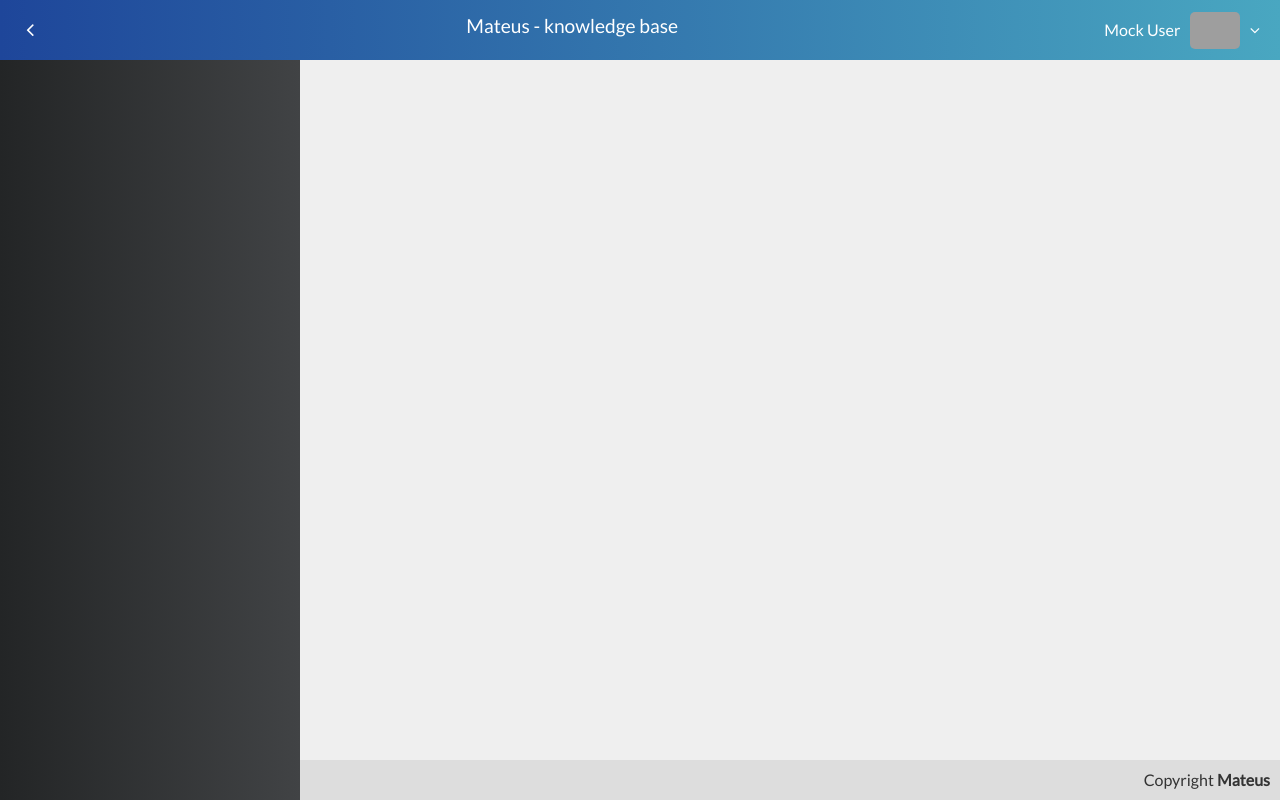
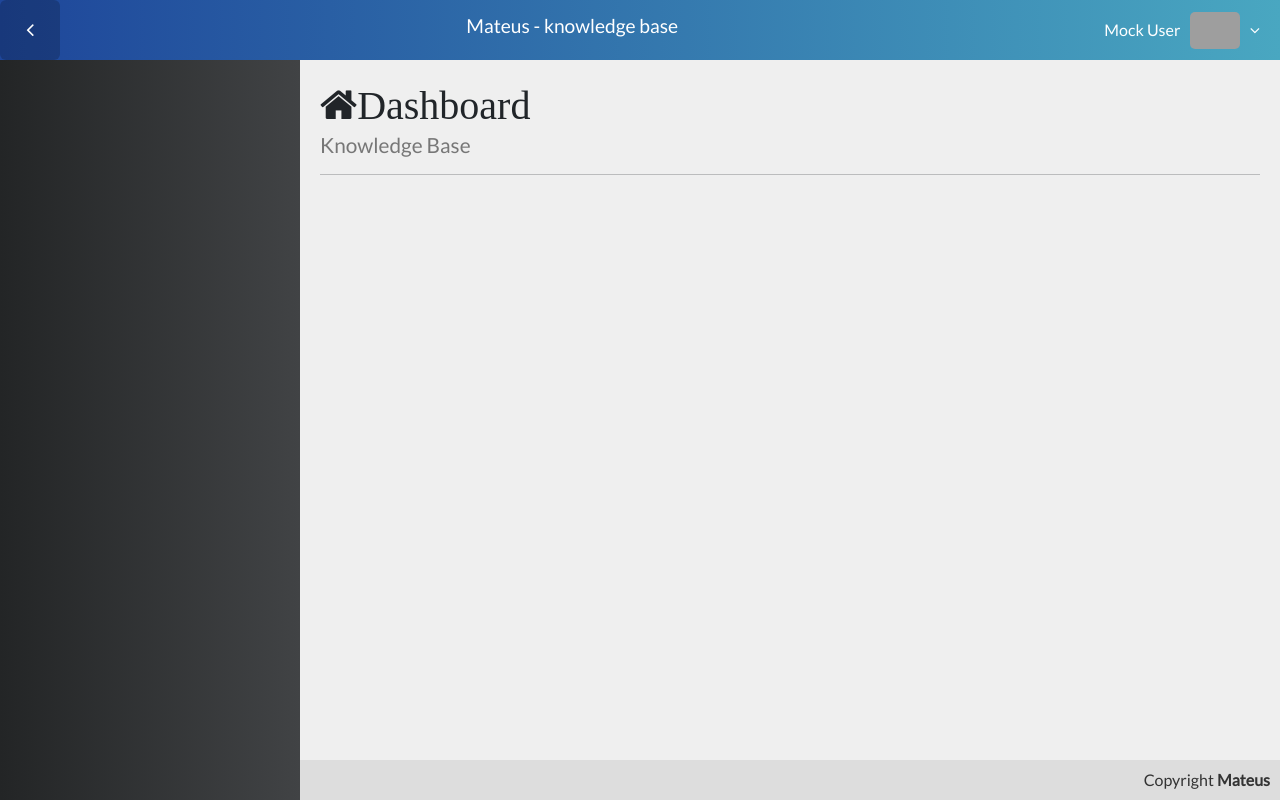
Before and after one commit to MateusBU/Final_Project, a Vue app in the folder frontend/: page / in a window 1280 px wide. Built offline with nearby package versions, Linux system fonts and the light colour scheme; grey boxes are pictures that could not be loaded.

Commit message:
[FRONTEND] - Created routes for `/` (Home) and `/admin` (AdminPages) - Verified components render properly through `<router-view>` - Added `<router-link>` for navigation in compoHeader

```diff
--- /dev/null
+++ b/frontend/src/components/admin/AdminPages.vue
@@ -0,0 +1,19 @@
+<template>
+    <div class="admin-pages">
+        <PageTitle icon="fa fa-cogs" main="System Administration"
+            sub="Registers"/>
+    </div>
+</template>
+
+<script>
+import PageTitle from '../template/PageTitle'
+
+export default {
+    name: 'AdminPages',
+    components: {PageTitle},
+}
+</script>
+
+<style>
+
+</style>
--- /dev/null
+++ b/frontend/src/components/home/MainHome.vue
@@ -0,0 +1,20 @@
+<template>
+    <div class="home">
+        <PageTitle icon="fa fa-home" main="Dashboard"
+            sub="Knowledge Base"
+        />
+    </div>
+</template>
+
+<script>
+import PageTitle from '../template/PageTitle.vue'
+
+export default {
+    name: 'MainHome',
+    components: {PageTitle}
+}
+</script>
+
+<style>
+
+</style>
--- a/frontend/src/components/template/compContent.vue
+++ b/frontend/src/components/template/compContent.vue
@@ -1,6 +1,7 @@
 <template>
 	<div class="content">
-
+        <!-- Renders the component matching the current route -->
+		<router-view></router-view>
 	</div>
 </template>
 
--- a/frontend/src/components/template/compHeader.vue
+++ b/frontend/src/components/template/compHeader.vue
@@ -4,7 +4,9 @@
             <i class="fa fa-lg" :class="icon"></i>
         </a>
         <h1 class="title">
-            {{ title }}
+            <router-link to="/">
+                {{ title }}
+            </router-link>
         </h1>
         <userDropdown v-if="!hideUserDropdown"/>
 	</header>
@@ -64,6 +66,12 @@ export default {
         text-decoration: none;
     }
 
+    .title a:hover{
+        color: #FFF;
+        text-decoration: none;
+
+    }
+
     header{
         color:#1e469a;
     }
--- a/frontend/src/components/template/userDropdown.vue
+++ b/frontend/src/components/template/userDropdown.vue
@@ -8,7 +8,9 @@
             <i class="fa fa-angle-down"></i>
         </div>
         <div class="user-dropdown-content">
-            <a href><i class="fa fa-cogs"></i>Administration</a>
+            <router-link to="/admin">
+                <i class="fa fa-cogs"></i>Administration
+            </router-link>
             <a href><i class="fa fa-sign-out"></i>Sign out</a>
         </div>
     </div>
--- /dev/null
+++ b/frontend/src/config/router.js
@@ -0,0 +1,24 @@
+import { createRouter, createWebHistory } from 'vue-router'
+
+import Home from '@/components/home/MainHome.vue'
+import AdminPages from '@/components/admin/AdminPages.vue'
+
+const routes = [
+  {
+    name: 'home',
+    path: '/',
+    component: Home
+  },
+  {
+    name: 'AdminPages',
+    path: '/admin',
+    component: AdminPages
+  }
+]
+
+const router = createRouter({
+  history: createWebHistory(),
+  routes
+})
+
+export default router
--- a/frontend/src/main.js
+++ b/frontend/src/main.js
@@ -2,10 +2,11 @@ import 'font-awesome/css/font-awesome.css'
 import { createApp } from 'vue'
 import App from './App.vue'
 import store from './config/store';
+import router from './config/router';
 import './config/bootstrap'
 
 const app = createApp(App)
+    .use(store) // registers the Vuex store in the application
+    .use(router)
 
-app.use(store) // registers the Vuex store in the application
-
-app.mount('#app')
+    app.mount('#app')
```
Also changed, not shown: 1 other file (tests, documents, lock files or other folders).
